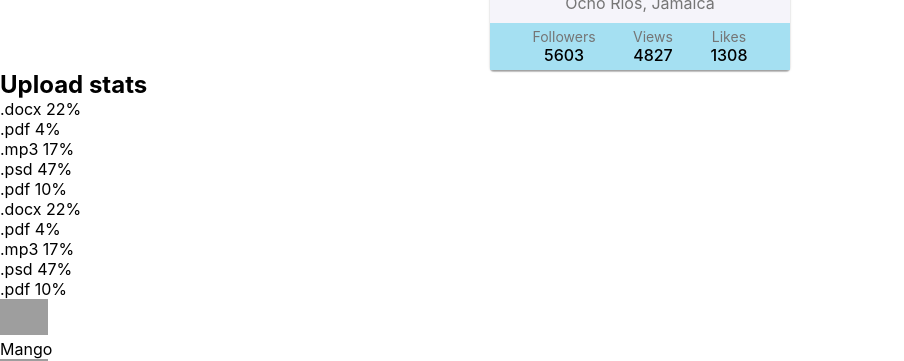
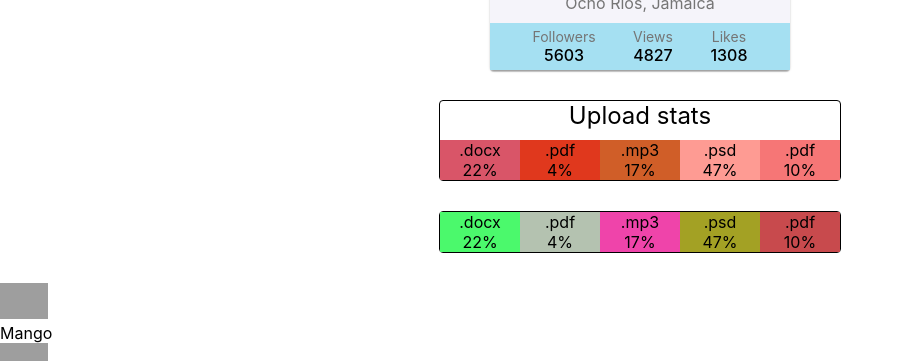
Before and after one commit to Wed88/goit-react-hw-01-components, a React (Create React App) app: page / in a window 1280 px wide. Shown: the part 297-658 px from the top of the page, without its empty margins (0-904 px from the left). Built offline with nearby package versions, Linux system fonts and the light colour scheme; grey boxes are pictures that could not be loaded.

Commit message:
добавляет стили для 2 задачи

```diff
--- a/src/components/Profile/Profile.styled.jsx
+++ b/src/components/Profile/Profile.styled.jsx
@@ -1,7 +1,7 @@
 import styled from 'styled-components';
 
 export const Card = styled.div`
-  margin: 0 auto;
+  margin: 0 auto 30px;
   padding-top: 15px;
 
   width: 300px;
--- a/src/components/Statistics/Statistics.jsx
+++ b/src/components/Statistics/Statistics.jsx
@@ -1,18 +1,19 @@
 import PropTypes from 'prop-types';
+import { Container, Board, Title, Item } from './Statistics.styled';
 
 export default function Statistics({ title, stats }) {
   return (
-    <section>
-      {title && <h2>{title}</h2>}
-      <ul>
+    <Container>
+      {title && <Title>{title}</Title>}
+      <Board>
         {stats.map(stat => (
-          <li key={stat.id}>
+          <Item key={stat.id}>
             <span>{stat.label} </span>
             <span>{stat.percentage}%</span>
-          </li>
+          </Item>
         ))}
-      </ul>
-    </section>
+      </Board>
+    </Container>
   );
 }
 
--- /dev/null
+++ b/src/components/Statistics/Statistics.styled.jsx
@@ -0,0 +1,29 @@
+import styled from 'styled-components';
+import { getRandomHexColor } from '../../helpers/randomColor';
+
+export const Container = styled.section`
+  margin: 0px auto 30px;
+  text-align: center;
+  width: 400px;
+  border: 1px solid black;
+  border-radius: 4px 4px 4px 4px;
+`;
+
+export const Title = styled.h2`
+  font-weight: 400;
+  padding-bottom: 10px;
+`;
+
+export const Board = styled.ul`
+  display: flex;
+  justify-content: center;
+`;
+
+export const Item = styled.li`
+  display: flex;
+  flex-direction: column;
+  flex-basis: calc(100% / 5);
+  background-color: ${props => {
+    return getRandomHexColor();
+  }};
+`;
--- /dev/null
+++ b/src/helpers/randomColor.js
@@ -0,0 +1,3 @@
+export function getRandomHexColor() {
+  return `#${Math.floor(Math.random() * 16777215).toString(16)}`;
+}
```
